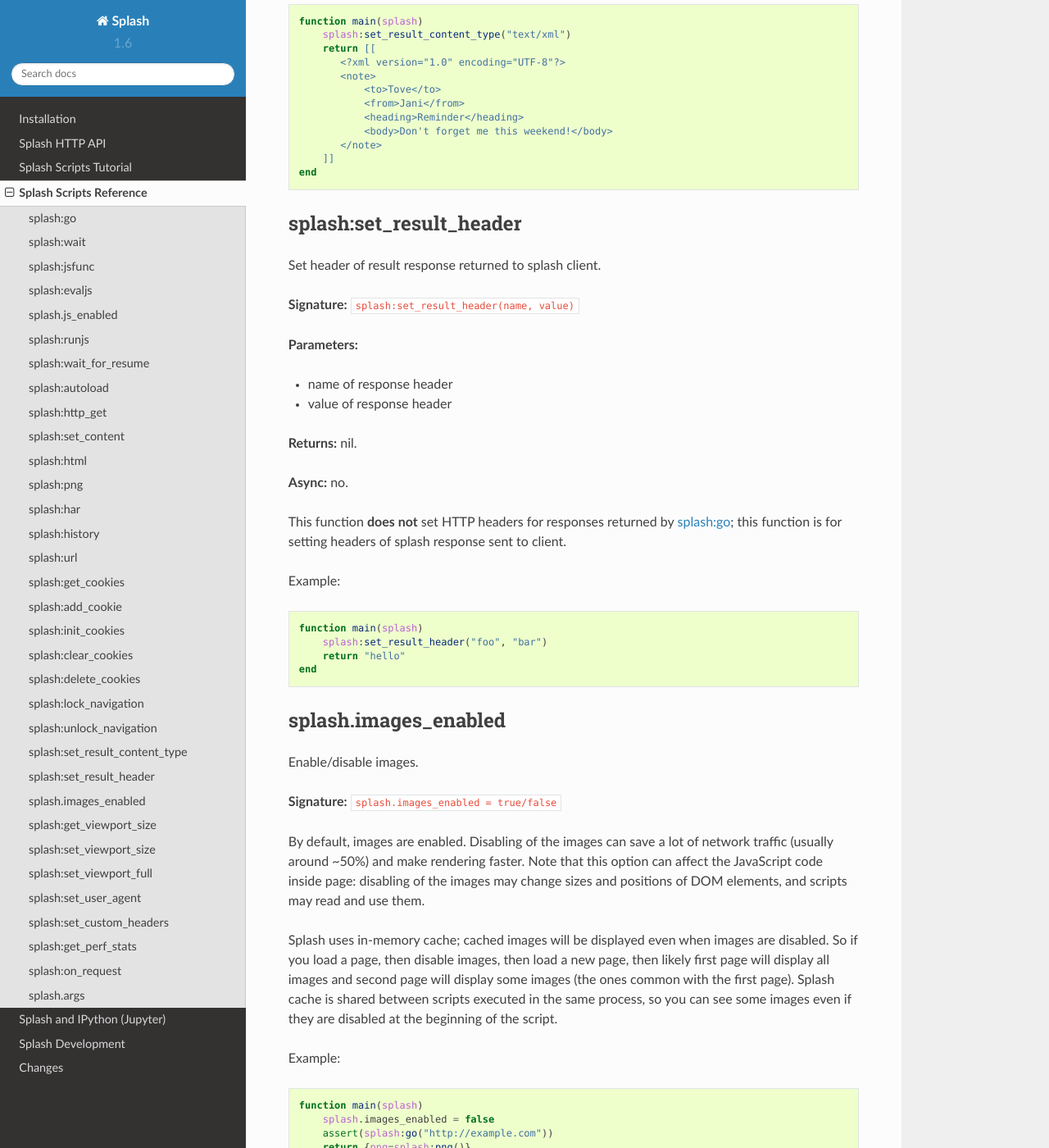
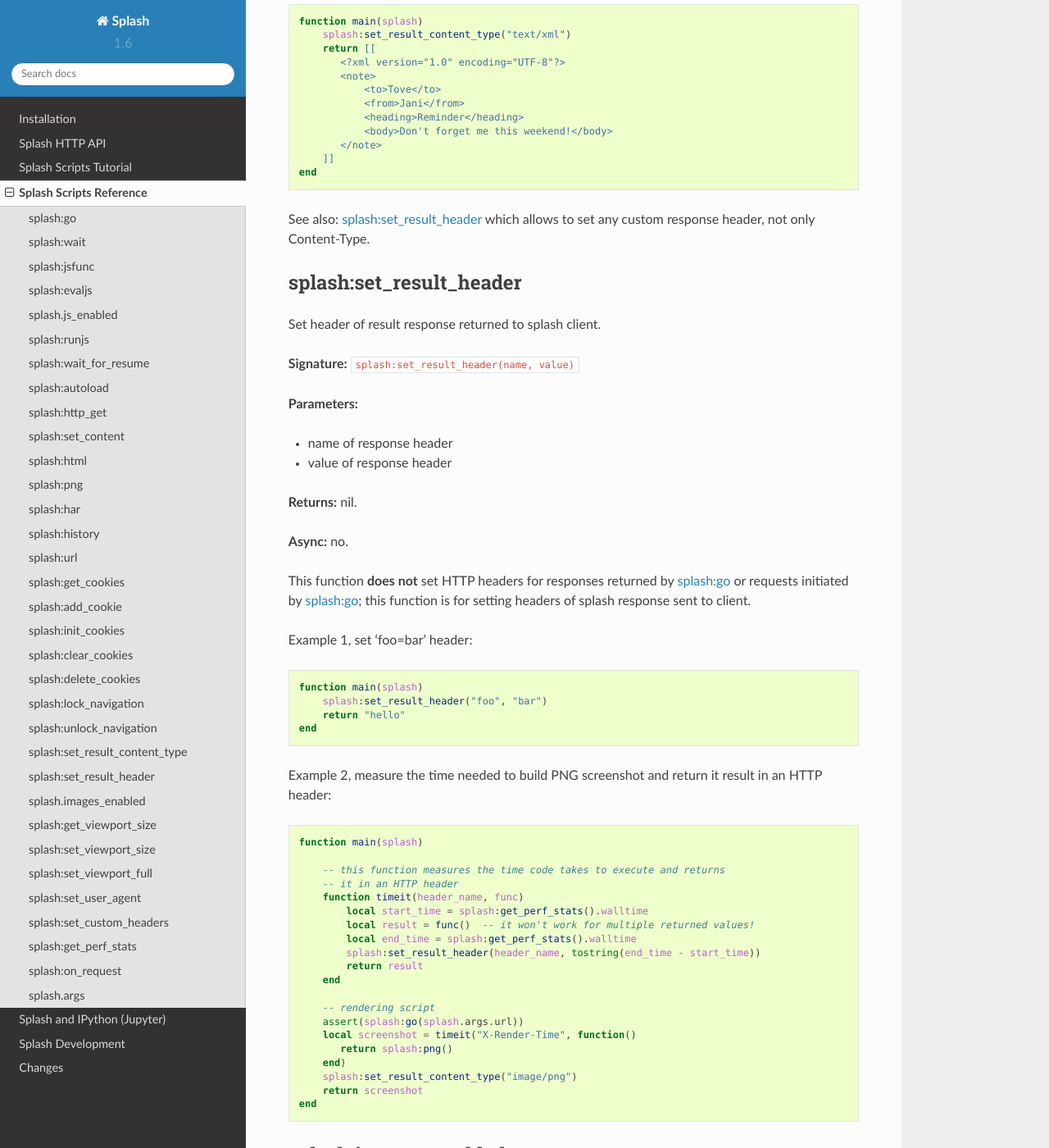
Before and after one commit to scrapinghub/splash, a Sphinx documentation site: the page built from docs/scripting-ref.rst, in a window 1280 px wide and 1400 px high, scrolled down 21922 px. Shown: the whole window at 82% size. Built offline with Sphinx 7.4.7 and the Read the Docs theme 2.0.0, drawn with Linux system fonts in a browser that asks for light colours.

Commit message:
DOC extra example of splash:set_result_header usage

```diff
--- a/docs/scripting-ref.rst
+++ b/docs/scripting-ref.rst
@@ -1194,6 +1194,9 @@
          ]]
      end
 
+See also: :ref:`splash-set-result-header` which allows to set any custom
+response header, not only Content-Type.
+
 
 .. _splash-set-result-header:
 
@@ -1214,16 +1217,42 @@
 **Async:** no.
 
 This function **does not** set HTTP headers for responses
-returned by :ref:`splash-go`; this function is for setting
-headers of splash response sent to client.
-
-Example:
+returned by :ref:`splash-go` or requests initiated by :ref:`splash-go`;
+this function is for setting headers of splash response sent to client.
+
+Example 1, set 'foo=bar' header:
 
 .. code-block:: lua
 
      function main(splash)
          splash:set_result_header("foo", "bar")
          return "hello"
+     end
+
+Example 2, measure the time needed to build PNG screenshot and return it
+result in an HTTP header:
+
+.. code-block:: lua
+
+     function main(splash)
+
+         -- this function measures the time code takes to execute and returns
+         -- it in an HTTP header
+         function timeit(header_name, func)
+             local start_time = splash:get_perf_stats().walltime
+             local result = func()  -- it won't work for multiple returned values!
+             local end_time = splash:get_perf_stats().walltime
+             splash:set_result_header(header_name, tostring(end_time - start_time))
+             return result
+         end
+
+         -- rendering script
+         assert(splash:go(splash.args.url))
+         local screenshot = timeit("X-Render-Time", function()
+            return splash:png()
+         end)
+         splash:set_result_content_type("image/png")
+         return screenshot
      end
 
 
```
